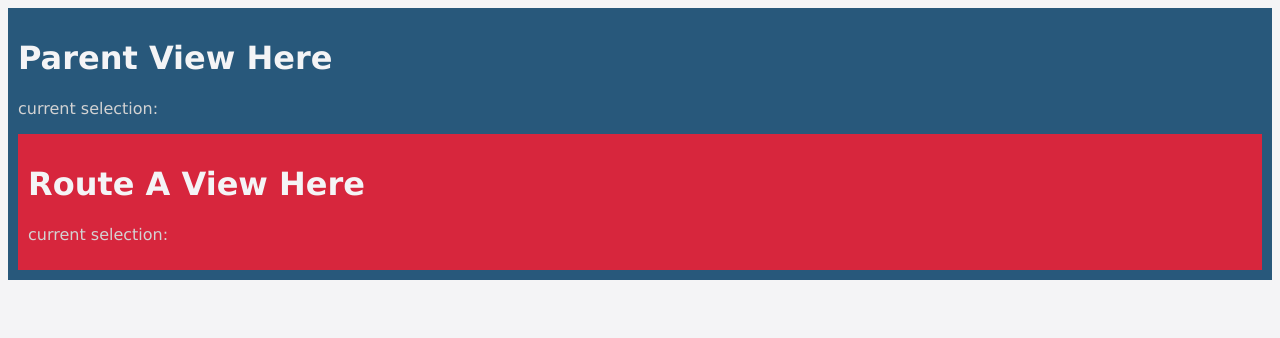
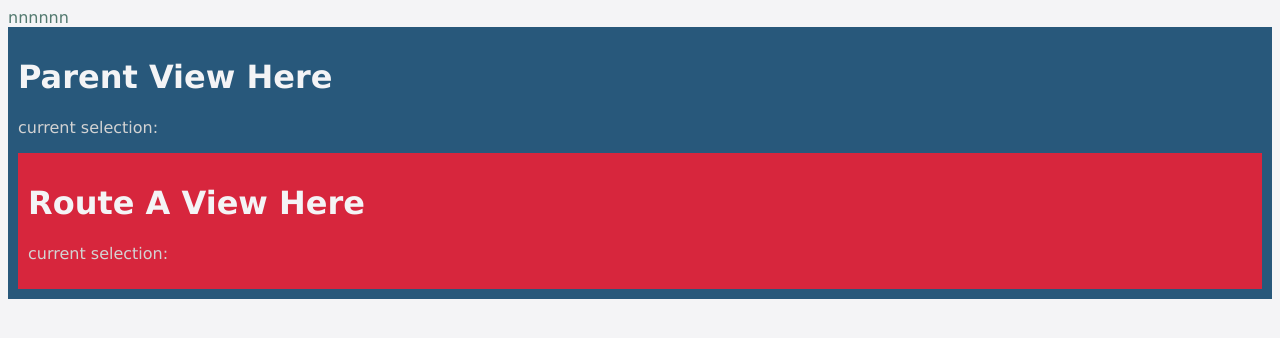
Before and after one commit to rpolevoi/ngMind_Demo-31, a plain HTML site: page index.html in a window 1280 px wide. Drawn offline with Linux system fonts and the light colour scheme; no server answers; files whose address does not match are found by name.

Commit message:
Update index.html

```diff
--- a/index.html
+++ b/index.html
@@ -8,6 +8,7 @@
 </head>
 
 <body>
+    nnnnnn
   <root>Loading...</root>
   <script type="text/javascript" src="inline.js"></script>
   <script type="text/javascript" src="main.bundle.js"></script>
```
